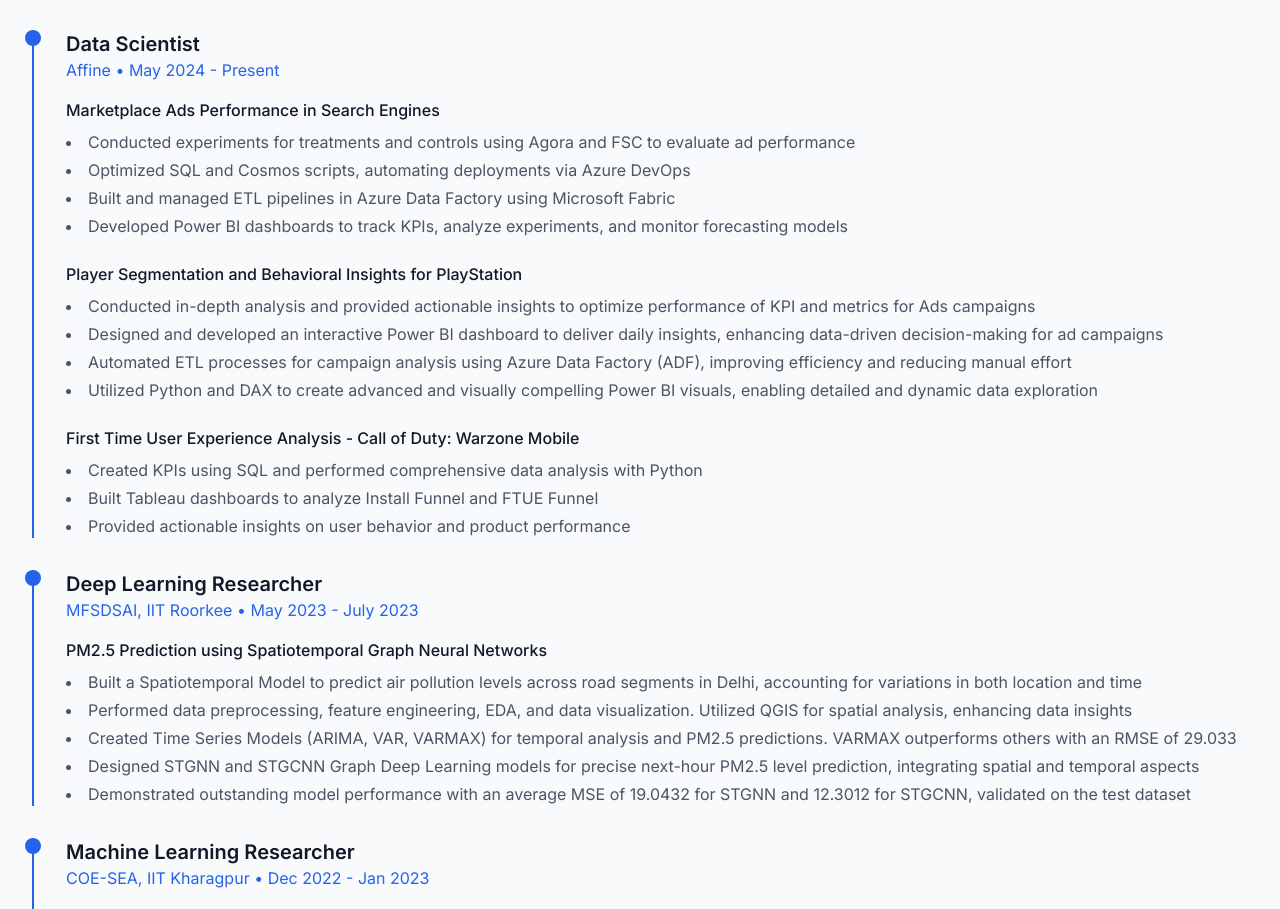
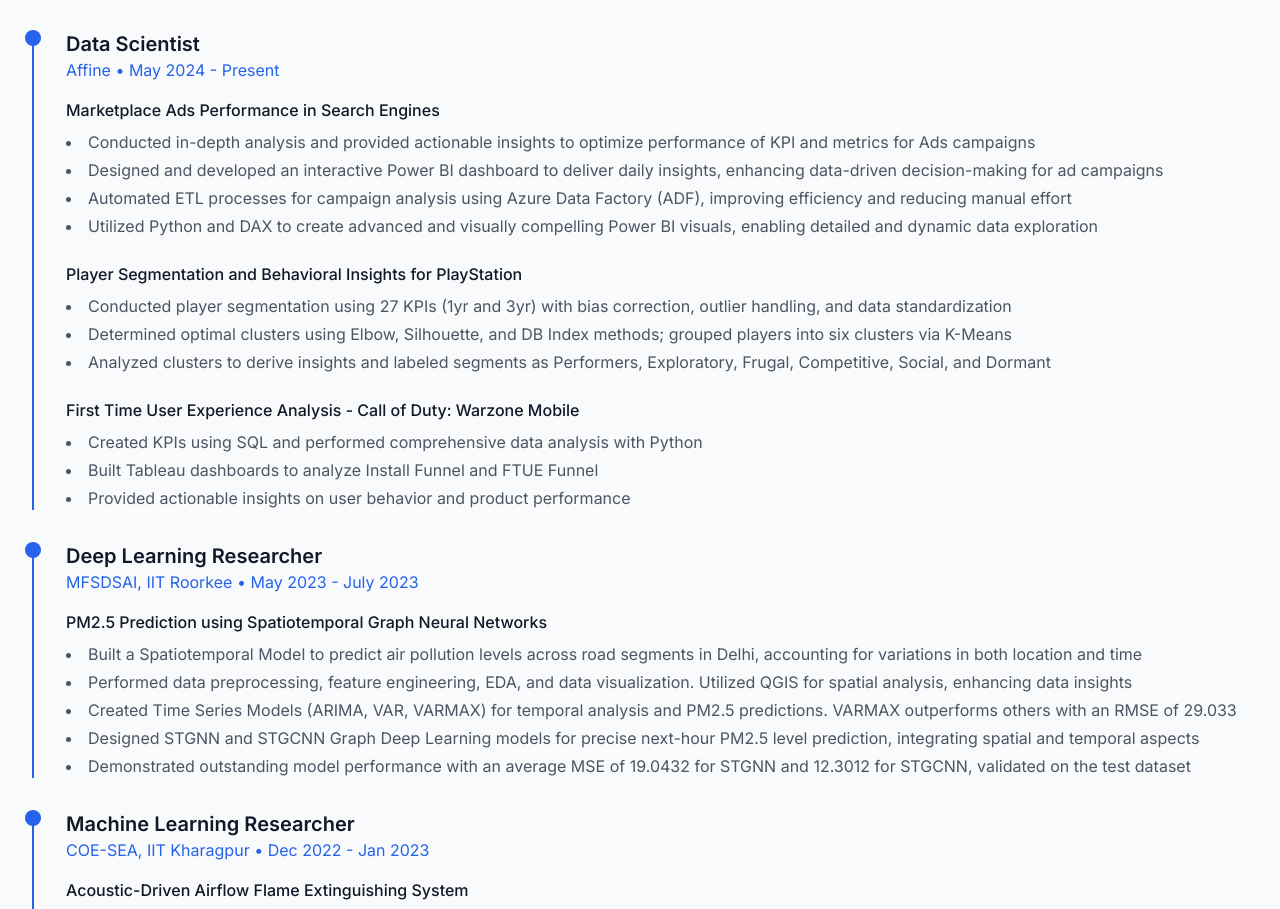
Before and after one commit to Gajju4/Gajendra, a Next.js app: page / in a window 1280 px wide. Shown: the part 3386-4295 px from the top of the page. Built offline with nearby package versions, Linux system fonts and the light colour scheme; no server answers.

Commit message:
Experience Section Updated

```diff
--- a/app/page.tsx
+++ b/app/page.tsx
@@ -419,10 +419,10 @@
                 <div>
                   <h4 className="font-medium text-gray-900 dark:text-white">Marketplace Ads Performance in Search Engines</h4>
                   <ul className="mt-2 list-disc list-inside text-gray-600 dark:text-gray-300 space-y-1">
-                    <li>Conducted experiments for treatments and controls using Agora and FSC to evaluate ad performance</li>
-                    <li>Optimized SQL and Cosmos scripts, automating deployments via Azure DevOps</li>
-                    <li>Built and managed ETL pipelines in Azure Data Factory using Microsoft Fabric</li>
-                    <li>Developed Power BI dashboards to track KPIs, analyze experiments, and monitor forecasting models</li>
+                    <li>Conducted in-depth analysis and provided actionable insights to optimize performance of KPI and metrics for Ads campaigns</li>
+                    <li>Designed and developed an interactive Power BI dashboard to deliver daily insights, enhancing data-driven decision-making for ad campaigns</li>
+                    <li>Automated ETL processes for campaign analysis using Azure Data Factory (ADF), improving efficiency and reducing manual effort</li>
+                    <li>Utilized Python and DAX to create advanced and visually compelling Power BI visuals, enabling detailed and dynamic data exploration</li>
                   </ul>
                 </div>
 
@@ -430,10 +430,9 @@
                 <div>
                   <h4 className="font-medium text-gray-900 dark:text-white">Player Segmentation and Behavioral Insights for PlayStation</h4>
                   <ul className="mt-2 list-disc list-inside text-gray-600 dark:text-gray-300 space-y-1">
-                    <li>Conducted in-depth analysis and provided actionable insights to optimize performance of KPI and metrics for Ads campaigns</li>
-                    <li>Designed and developed an interactive Power BI dashboard to deliver daily insights, enhancing data-driven decision-making for ad campaigns</li>
-                    <li> Automated ETL processes for campaign analysis using Azure Data Factory (ADF), improving efficiency and reducing manual effort</li>
-                    <li>Utilized Python and DAX to create advanced and visually compelling Power BI visuals, enabling detailed and dynamic data exploration</li>
+                    <li>Conducted player segmentation using 27 KPIs (1yr and 3yr) with bias correction, outlier handling, and data standardization</li>
+                    <li>Determined optimal clusters using Elbow, Silhouette, and DB Index methods; grouped players into six clusters via K-Means</li>
+                    <li>Analyzed clusters to derive insights and labeled segments as Performers, Exploratory, Frugal, Competitive, Social, and Dormant</li>
                   </ul>
                 </div>
 
```
